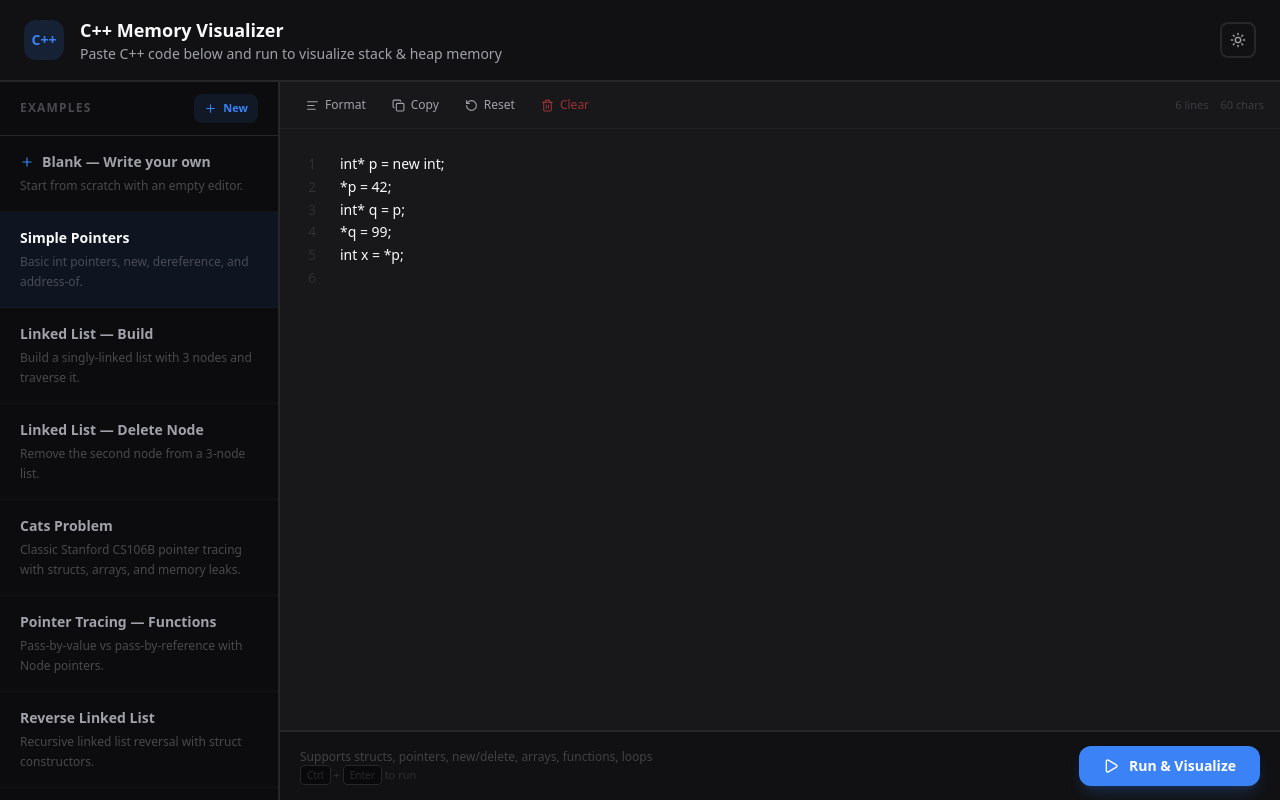
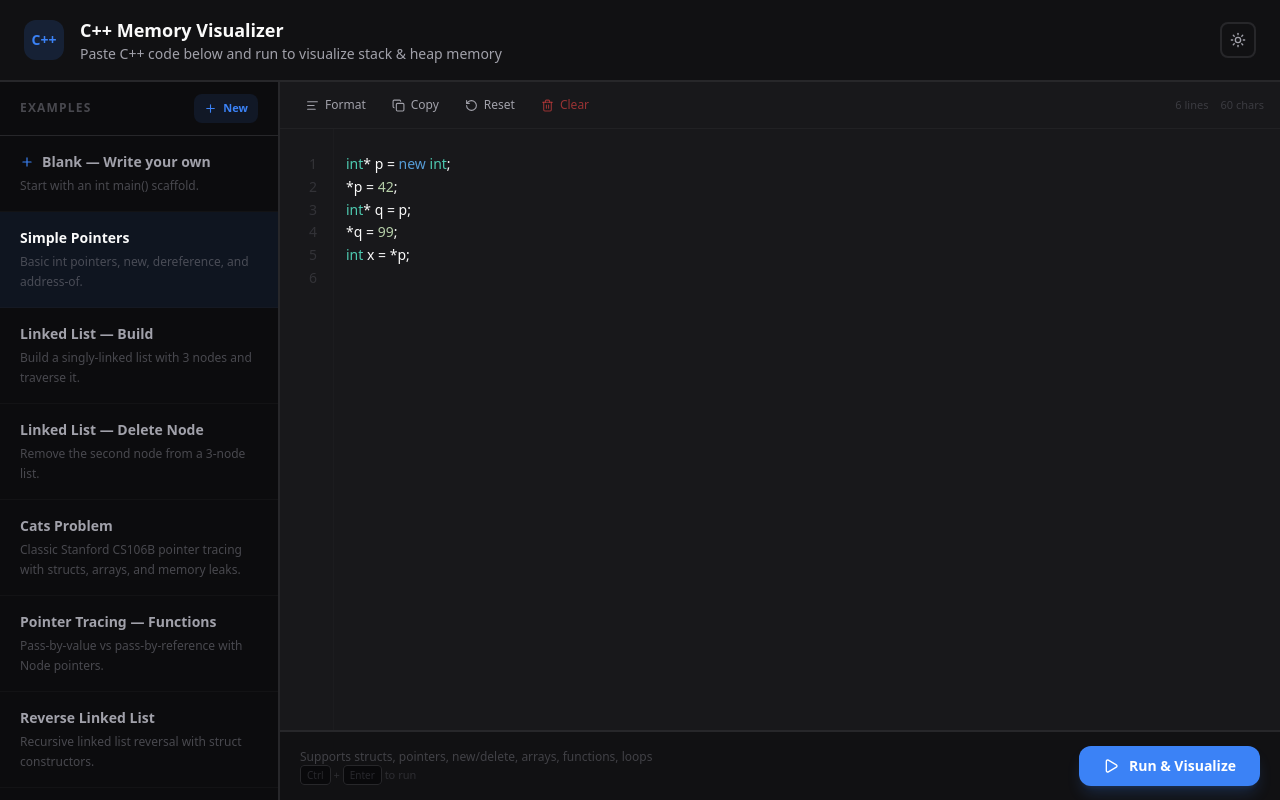
Before and after one commit to tkflare1/memory-visualizer, a Next.js app: page / in a window 1280 px wide. Built offline with nearby package versions, Linux system fonts and the light colour scheme.

Commit message:
make the code editor better

```diff
--- a/src/app/globals.css
+++ b/src/app/globals.css
@@ -17,6 +17,15 @@
   --danger-dim: rgba(239, 68, 68, 0.12);
   --warning: #f59e0b;
   --warning-dim: rgba(245, 158, 11, 0.12);
+
+  --syn-keyword: #569cd6;
+  --syn-type: #4ec9b0;
+  --syn-string: #ce9178;
+  --syn-number: #b5cea8;
+  --syn-comment: #6a9955;
+  --syn-function: #dcdcaa;
+  --syn-builtin: #dcdcaa;
+  --syn-preprocessor: #c586c0;
 }
 
 /* Light mode */
@@ -36,6 +45,15 @@
   --danger-dim: rgba(220, 38, 38, 0.08);
   --warning: #d97706;
   --warning-dim: rgba(217, 119, 6, 0.08);
+
+  --syn-keyword: #0000ff;
+  --syn-type: #267f99;
+  --syn-string: #a31515;
+  --syn-number: #098658;
+  --syn-comment: #008000;
+  --syn-function: #795e26;
+  --syn-builtin: #795e26;
+  --syn-preprocessor: #af00db;
 }
 
 @theme inline {
@@ -123,3 +141,24 @@ code, pre, .font-mono, textarea {
 ::-webkit-scrollbar-thumb:hover {
   background: var(--muted);
 }
+
+/* Syntax highlighting */
+.syn-kw { color: var(--syn-keyword); }
+.syn-type { color: var(--syn-type); }
+.syn-str { color: var(--syn-string); }
+.syn-num { color: var(--syn-number); }
+.syn-cmt { color: var(--syn-comment); font-style: italic; }
+.syn-fn { color: var(--syn-function); }
+.syn-bi { color: var(--syn-builtin); }
+.syn-prep { color: var(--syn-preprocessor); }
+
+.editor-highlight {
+  margin: 0;
+  border: 0;
+  word-wrap: normal;
+  overflow-wrap: normal;
+}
+
+.editor-highlight code {
+  display: block;
+}
--- a/src/components/visualizer/code-editor.tsx
+++ b/src/components/visualizer/code-editor.tsx
@@ -1,6 +1,6 @@
 "use client";
 
-import { useState, useRef, useCallback, useEffect } from "react";
+import { useState, useRef, useCallback, useEffect, useMemo } from "react";
 import {
   Play,
   ChevronDown,
@@ -22,12 +22,129 @@ interface CodeEditorProps {
   isRunning: boolean;
 }
 
-const BRACKET_PAIRS: Record<string, string> = {
-  "(": ")",
-  "{": "}",
-  "[": "]",
-};
-const CLOSE_BRACKETS = new Set([")", "}", "]"]);
+// ─── Syntax Highlighting ───────────────────────────────────────────
+
+function escapeHtml(s: string): string {
+  return s.replace(/&/g, "&amp;").replace(/</g, "&lt;").replace(/>/g, "&gt;");
+}
+
+const CPP_KEYWORDS = new Set([
+  "if", "else", "while", "for", "return", "break", "continue",
+  "switch", "case", "default", "struct", "class", "new", "delete",
+  "typedef", "const", "nullptr", "true", "false", "namespace", "using",
+  "template", "typename", "public", "private", "protected", "virtual",
+  "override", "static", "extern", "sizeof", "this", "throw", "try", "catch",
+]);
+
+const CPP_TYPES = new Set([
+  "int", "void", "double", "float", "char", "bool", "string",
+  "auto", "long", "short", "unsigned", "signed", "size_t",
+]);
+
+const CPP_BUILTINS = new Set([
+  "cout", "cin", "endl", "cerr", "printf", "scanf", "NULL", "std",
+]);
+
+function highlightCpp(code: string): string {
+  const out: string[] = [];
+  let i = 0;
+  const n = code.length;
+
+  while (i < n) {
+    if (code[i] === "/" && code[i + 1] === "/") {
+      let end = code.indexOf("\n", i);
+      if (end === -1) end = n;
+      out.push(`<span class="syn-cmt">${escapeHtml(code.slice(i, end))}</span>`);
+      i = end;
+      continue;
+    }
+
+    if (code[i] === "/" && code[i + 1] === "*") {
+      let end = code.indexOf("*/", i + 2);
+      if (end === -1) end = n; else end += 2;
+      out.push(`<span class="syn-cmt">${escapeHtml(code.slice(i, end))}</span>`);
+      i = end;
+      continue;
+    }
+
+    if (code[i] === '"') {
+      let j = i + 1;
+      while (j < n && code[j] !== '"' && code[j] !== "\n") {
+        if (code[j] === "\\") j++;
+        j++;
+      }
+      if (j < n && code[j] === '"') j++;
+      out.push(`<span class="syn-str">${escapeHtml(code.slice(i, j))}</span>`);
+      i = j;
+      continue;
+    }
+
+    if (code[i] === "'") {
+      let j = i + 1;
+      while (j < n && code[j] !== "'" && code[j] !== "\n") {
+        if (code[j] === "\\") j++;
+        j++;
+      }
+      if (j < n && code[j] === "'") j++;
+      out.push(`<span class="syn-str">${escapeHtml(code.slice(i, j))}</span>`);
+      i = j;
+      continue;
+    }
+
+    if (code[i] === "#") {
+      let end = code.indexOf("\n", i);
+      if (end === -1) end = n;
+      out.push(`<span class="syn-prep">${escapeHtml(code.slice(i, end))}</span>`);
+      i = end;
+      continue;
+    }
+
+    if (code[i] >= "0" && code[i] <= "9") {
+      let j = i;
+      while (j < n && /[0-9a-fA-FxX.]/.test(code[j])) j++;
+      out.push(`<span class="syn-num">${code.slice(i, j)}</span>`);
+      i = j;
+      continue;
+    }
+
+    if (/[a-zA-Z_]/.test(code[i])) {
+      let j = i;
+      while (j < n && /[a-zA-Z0-9_]/.test(code[j])) j++;
+      const word = code.slice(i, j);
+
+      if (CPP_TYPES.has(word)) {
+        out.push(`<span class="syn-type">${word}</span>`);
+      } else if (CPP_KEYWORDS.has(word)) {
+        out.push(`<span class="syn-kw">${word}</span>`);
+      } else if (CPP_BUILTINS.has(word)) {
+        out.push(`<span class="syn-bi">${word}</span>`);
+      } else {
+        let k = j;
+        while (k < n && (code[k] === " " || code[k] === "\t")) k++;
+        if (code[k] === "(") {
+          out.push(`<span class="syn-fn">${escapeHtml(word)}</span>`);
+        } else {
+          out.push(escapeHtml(word));
+        }
+      }
+      i = j;
+      continue;
+    }
+
+    if (code[i] === "\n") {
+      out.push("\n");
+      i++;
+      continue;
+    }
+
+    out.push(escapeHtml(code[i]));
+    i++;
+  }
+
+  return out.join("");
+}
+
+// ─── Code Formatting ───────────────────────────────────────────────
 
 function formatCppCode(code: string): string {
   const lines = code.split("\n");
@@ -59,6 +176,25 @@ function formatCppCode(code: string): string {
   return result.join("\n");
 }
 
+// ─── Constants & Persistence ───────────────────────────────────────
+
+const BLANK_TEMPLATE = `int main() {
+
+    return 0;
+}
+`;
+
+const BRACKET_PAIRS: Record<string, string> = {
+  "(": ")",
+  "{": "}",
+  "[": "]",
+};
+const CLOSE_BRACKETS = new Set([")", "}", "]"]);
+const QUOTE_CHARS = new Set(['"', "'"]);
+const DELETE_PAIRS: Record<string, string> = {
+  "(": ")", "{": "}", "[": "]", '"': '"', "'": "'",
+};
+
 const STORAGE_KEY = "memviz_state";
 
 function tabKey(idx: number | null): string {
@@ -79,6 +215,8 @@ function saveState(tab: number | null, codes: Record<string, string>) {
   } catch {}
 }
 
+// ─── Component ─────────────────────────────────────────────────────
+
 export function CodeEditor({ onRun, error, isRunning }: CodeEditorProps) {
   const [codesMap, setCodesMap] = useState<Record<string, string>>({});
   const [selectedExample, setSelectedExample] = useState<number | null>(0);
@@ -87,11 +225,13 @@ export function CodeEditor({ onRun, error, isRunning }: CodeEditorProps) {
   const [copied, setCopied] = useState(false);
   const textareaRef = useRef<HTMLTextAreaElement>(null);
   const lineNumbersRef = useRef<HTMLDivElement>(null);
+  const highlightRef = useRef<HTMLPreElement>(null);
 
   const lineCount = code.split("\n").length;
   const [modKey, setModKey] = useState("Ctrl");
 
-  // Restore from localStorage on mount
+  const highlighted = useMemo(() => highlightCpp(code) + "\n", [code]);
+
   useEffect(() => {
     if (/Mac|iPhone|iPad/.test(navigator.userAgent)) {
       setModKey("⌘");
@@ -105,11 +245,10 @@ export function CodeEditor({ onRun, error, isRunning }: CodeEditorProps) {
     } else if (saved.tab !== null && saved.tab < EXAMPLES.length) {
       setCode(EXAMPLES[saved.tab].code);
     } else {
-      setCode("");
+      setCode(BLANK_TEMPLATE);
     }
   }, []);
 
-  // Persist to localStorage whenever code or tab changes
   useEffect(() => {
     setCodesMap(prev => {
       const next = { ...prev, [tabKey(selectedExample)]: code };
@@ -119,12 +258,10 @@ export function CodeEditor({ onRun, error, isRunning }: CodeEditorProps) {
   }, [code, selectedExample]);
 
   function switchTab(idx: number | null) {
-    // Save current code for the current tab
     const currentKey = tabKey(selectedExample);
     const updatedMap = { ...codesMap, [currentKey]: code };
     setCodesMap(updatedMap);
 
-    // Switch to new tab
     setSelectedExample(idx);
     setShowExamples(false);
 
@@ -134,7 +271,7 @@ export function CodeEditor({ onRun, error, isRunning }: CodeEditorProps) {
     } else if (idx !== null && idx < EXAMPLES.length) {
       setCode(EXAMPLES[idx].code);
     } else {
-      setCode("");
+      setCode(BLANK_TEMPLATE);
     }
   }
 
@@ -167,28 +304,31 @@ export function CodeEditor({ onRun, error, isRunning }: CodeEditorProps) {
     if (selectedExample !== null) {
       setCode(EXAMPLES[selectedExample].code);
     } else {
-      setCode("");
+      setCode(BLANK_TEMPLATE);
     }
   }
 
-  // Sync line numbers scroll with textarea scroll
   const syncScroll = useCallback(() => {
-    if (textareaRef.current && lineNumbersRef.current) {
-      lineNumbersRef.current.scrollTop = textareaRef.current.scrollTop;
+    if (textareaRef.current) {
+      const { scrollTop, scrollLeft } = textareaRef.current;
+      if (lineNumbersRef.current) lineNumbersRef.current.scrollTop = scrollTop;
+      if (highlightRef.current) {
+        highlightRef.current.scrollTop = scrollTop;
+        highlightRef.current.scrollLeft = scrollLeft;
+      }
     }
   }, []);
 
-  // Handle Tab, Shift+Tab, Enter auto-indent, bracket auto-close
   function handleKeyDown(e: React.KeyboardEvent<HTMLTextAreaElement>) {
     const ta = textareaRef.current;
     if (!ta) return;
 
     const { selectionStart, selectionEnd, value } = ta;
 
+    // ── Tab / Shift+Tab ──
     if (e.key === "Tab") {
       e.preventDefault();
       if (e.shiftKey) {
-        // Shift+Tab: dedent
         const lineStart = value.lastIndexOf("\n", selectionStart - 1) + 1;
         const lineText = value.slice(lineStart, selectionEnd);
         const dedented = lineText.replace(/^(    |\t)/, "");
@@ -200,7 +340,6 @@ export function CodeEditor({ onRun, error, isRunning }: CodeEditorProps) {
           ta.selectionEnd = Math.max(lineStart, selectionEnd - removed);
         });
       } else {
-        // Tab: insert 4 spaces
         const newVal = value.slice(0, selectionStart) + "    " + value.slice(selectionEnd);
         setCode(newVal);
         requestAnimationFrame(() => {
@@ -210,14 +349,29 @@ export function CodeEditor({ onRun, error, isRunning }: CodeEditorProps) {
       return;
     }
 
+    // ── Enter with smart indent ──
     if (e.key === "Enter") {
       e.preventDefault();
       const lineStart = value.lastIndexOf("\n", selectionStart - 1) + 1;
       const currentLine = value.slice(lineStart, selectionStart);
       const indentMatch = currentLine.match(/^(\s*)/);
-      let indent = indentMatch ? indentMatch[1] : "";
+      const baseIndent = indentMatch ? indentMatch[1] : "";
 
-      // Increase indent after {
+      const charBefore = value[selectionStart - 1];
+      const charAfter = value[selectionStart];
+
+      if (charBefore === "{" && charAfter === "}") {
+        const innerIndent = baseIndent + "    ";
+        const insertion = "\n" + innerIndent + "\n" + baseIndent;
+        const newVal = value.slice(0, selectionStart) + insertion + value.slice(selectionEnd);
+        setCode(newVal);
+        requestAnimationFrame(() => {
+          ta.selectionStart = ta.selectionEnd = selectionStart + 1 + innerIndent.length;
+        });
+        return;
+      }
+
+      let indent = baseIndent;
       const trimmedBefore = value.slice(0, selectionStart).trimEnd();
       if (trimmedBefore.endsWith("{")) {
         indent += "    ";
@@ -232,7 +386,22 @@ export function CodeEditor({ onRun, error, isRunning }: CodeEditorProps) {
       return;
     }
 
-    // Auto-close brackets
+    // ── Backspace: delete matching pair ──
+    if (e.key === "Backspace" && selectionStart === selectionEnd) {
+      const before = value[selectionStart - 1];
+      const after = value[selectionStart];
+      if (before && after && before in DELETE_PAIRS && DELETE_PAIRS[before] === after) {
+        e.preventDefault();
+        const newVal = value.slice(0, selectionStart - 1) + value.slice(selectionStart + 1);
+        setCode(newVal);
+        requestAnimationFrame(() => {
+          ta.selectionStart = ta.selectionEnd = selectionStart - 1;
+        });
+        return;
+      }
+    }
+
+    // ── Auto-close brackets ──
     if (BRACKET_PAIRS[e.key]) {
       e.preventDefault();
       const close = BRACKET_PAIRS[e.key];
@@ -245,16 +414,38 @@ export function CodeEditor({ onRun, error, isRunning }: CodeEditorProps) {
       return;
     }
 
-    // Skip over closing bracket if already there
+    // ── Skip over closing bracket ──
     if (CLOSE_BRACKETS.has(e.key) && value[selectionStart] === e.key) {
       e.preventDefault();
       requestAnimationFrame(() => {
         ta.selectionStart = ta.selectionEnd = selectionStart + 1;
       });
+      return;
+    }
+
+    // ── Auto-close quotes ──
+    if (QUOTE_CHARS.has(e.key)) {
+      if (value[selectionStart] === e.key) {
+        e.preventDefault();
+        requestAnimationFrame(() => {
+          ta.selectionStart = ta.selectionEnd = selectionStart + 1;
+        });
+        return;
+      }
+      const charBefore = value[selectionStart - 1];
+      if (!charBefore || /[\s({[,;=+\-*/<>!&|^~%?:]/.test(charBefore)) {
+        e.preventDefault();
+        const insertion = e.key + e.key;
+        const newVal = value.slice(0, selectionStart) + insertion + value.slice(selectionEnd);
+        setCode(newVal);
+        requestAnimationFrame(() => {
+          ta.selectionStart = ta.selectionEnd = selectionStart + 1;
+        });
+        return;
+      }
     }
   }
 
-  // Ctrl/Cmd + Enter to run
   useEffect(() => {
     function handleGlobalKey(e: KeyboardEvent) {
       if ((e.metaKey || e.ctrlKey) && e.key === "Enter") {
@@ -301,7 +492,6 @@ export function CodeEditor({ onRun, error, isRunning }: CodeEditorProps) {
             </button>
           </div>
           <div className="flex-1 overflow-y-auto">
-            {/* "Blank" option */}
             <button
               onClick={handleNew}
               className={cn(
@@ -316,7 +506,7 @@ export function CodeEditor({ onRun, error, isRunning }: CodeEditorProps) {
                 Blank — Write your own
               </div>
               <div className="mt-1 text-xs leading-relaxed text-muted/60">
-                Start from scratch with an empty editor.
+                Start with an int main() scaffold.
               </div>
             </button>
 
@@ -397,16 +587,14 @@ export function CodeEditor({ onRun, error, isRunning }: CodeEditorProps) {
               {copied ? <Check size={13} className="text-success" /> : <Copy size={13} />}
               {copied ? "Copied!" : "Copy"}
             </button>
-            {selectedExample !== null && (
             <button
               onClick={handleReset}
               className="flex items-center gap-1.5 rounded-md px-2.5 py-1.5 text-[12px] font-medium text-muted-foreground transition-colors hover:bg-card-border/30 hover:text-foreground"
-                title="Reset to original example code"
+              title={selectedExample !== null ? "Reset to original example code" : "Reset to blank template"}
             >
               <RotateCcw size={13} />
               Reset
             </button>
-            )}
             <button
               onClick={handleClear}
               disabled={!code.trim()}
@@ -423,27 +611,38 @@ export function CodeEditor({ onRun, error, isRunning }: CodeEditorProps) {
             </div>
           </div>
 
-          {/* Code textarea with line numbers */}
+          {/* Code textarea with syntax highlighting overlay */}
           <div className="relative min-h-0 flex-1 overflow-hidden">
             <div className="flex h-full">
               {/* Line numbers gutter */}
               <div
                 ref={lineNumbersRef}
-                className="shrink-0 select-none overflow-hidden bg-code-bg pr-2 pt-6 text-right"
-                style={{ width: "52px" }}
+                className="shrink-0 select-none overflow-hidden border-r border-card-border/30 bg-code-bg pr-2 pt-6 text-right"
+                style={{ width: "54px" }}
                 aria-hidden
               >
                 {Array.from({ length: lineCount }, (_, i) => (
                   <div
                     key={i}
-                    className="px-2 font-mono text-[14px] leading-relaxed text-muted/25"
+                    className="px-2 font-mono text-[14px] leading-relaxed text-muted/30"
                   >
                     {i + 1}
                   </div>
                 ))}
               </div>
 
-              {/* Textarea */}
+              {/* Editor area: highlight layer + textarea */}
+              <div className="relative min-w-0 flex-1 bg-code-bg">
+                {/* Syntax-highlighted underlay */}
+                <pre
+                  ref={highlightRef}
+                  className="editor-highlight pointer-events-none absolute inset-0 overflow-hidden whitespace-pre bg-transparent py-6 pl-3 pr-6 font-mono text-[14px] leading-relaxed"
+                  aria-hidden
+                >
+                  <code dangerouslySetInnerHTML={{ __html: highlighted }} />
+                </pre>
+
+                {/* Transparent textarea on top */}
                 <textarea
                   ref={textareaRef}
                   value={code}
@@ -451,12 +650,15 @@ export function CodeEditor({ onRun, error, isRunning }: CodeEditorProps) {
                   onScroll={syncScroll}
                   onKeyDown={handleKeyDown}
                   spellCheck={false}
+                  wrap="off"
                   className={cn(
-                  "h-full min-w-0 flex-1 resize-none bg-code-bg py-6 pl-2 pr-6 font-mono text-[14px] leading-relaxed text-foreground outline-none",
+                    "relative z-10 h-full w-full resize-none bg-transparent py-6 pl-3 pr-6 font-mono text-[14px] leading-relaxed text-transparent outline-none",
                     "placeholder:text-muted/30"
                   )}
-                placeholder="Paste or write your C++ code here..."
+                  style={{ caretColor: "var(--foreground)" }}
+                  placeholder="Write your C++ code here..."
                 />
+              </div>
             </div>
           </div>
 
--- a/src/lib/interpreter.ts
+++ b/src/lib/interpreter.ts
@@ -618,7 +618,11 @@ class Executor {
     this.stack.push({ name: 'main', vars: {}, types: {} });
     this.snapshot(0, 'Begin execution');
     try {
-      this.execBlock(this.program.main, 'main');
+      if (this.program.main.length === 0 && 'main' in this.funcDefs) {
+        this.execBlock(this.funcDefs['main'].body, 'main');
+      } else {
+        this.execBlock(this.program.main, 'main');
+      }
     } catch (e: any) {
       if (e instanceof ReturnSignal) { /* ok */ }
       else {
```
Lines whose indentation alone changed are shown as unchanged.
